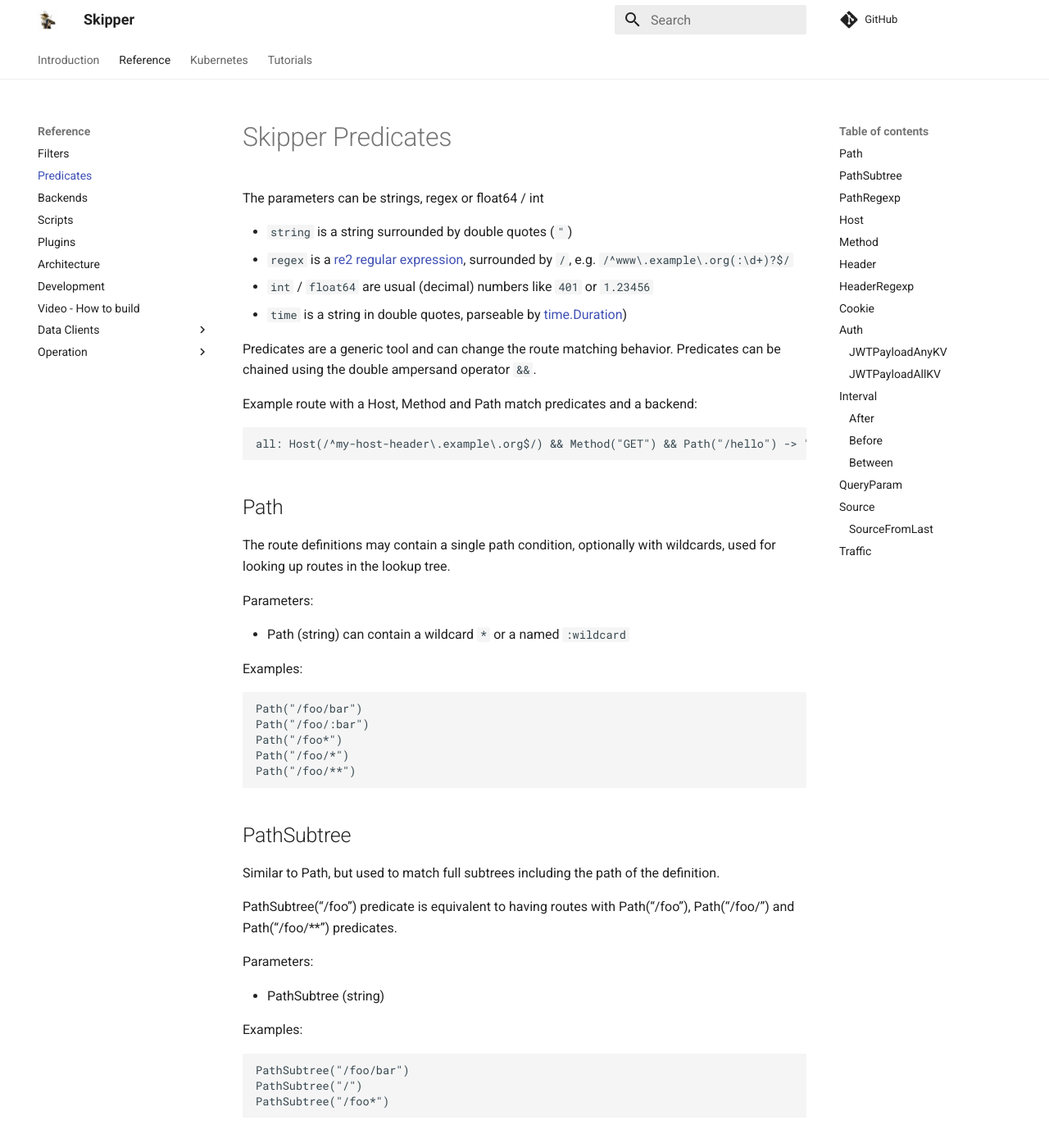
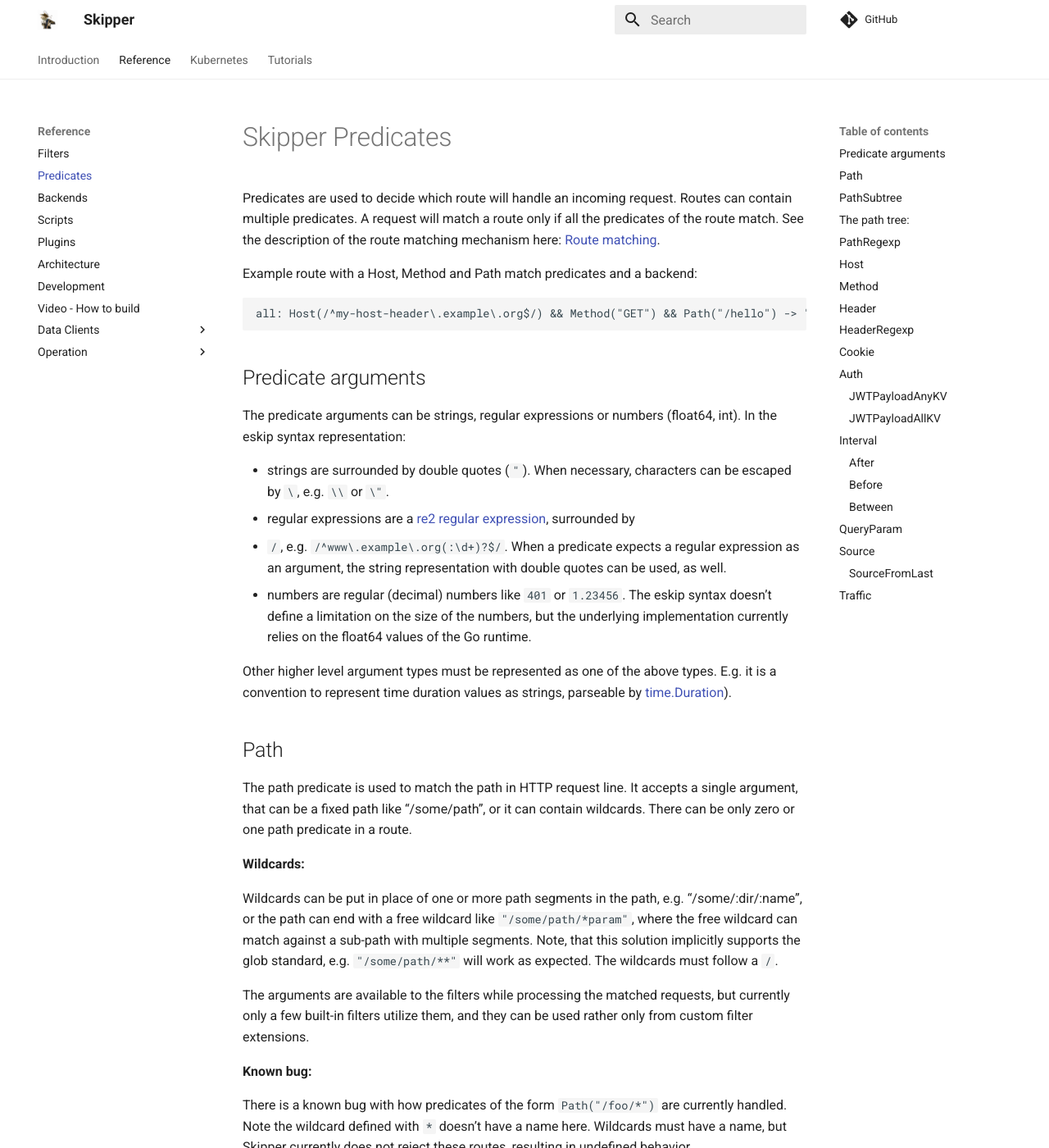
Before and after one commit to zalando/skipper, an MkDocs documentation site: the page built from docs/reference/predicates.md, in a window 1280 px wide and 1400 px high. Shown: the whole window at 82% size. Built offline with MkDocs 1.6.1 and Material for MkDocs 9.7.7, drawn with Linux system fonts in a browser that asks for light colours; comment, search, counter and statistics services are not loaded; some of the changed text lies outside the part shown.

Commit message:
Docs/path predicates details (#1110)
* add more details to the documentation of the path predicates

Signed-off-by: Arpad Ryszka <arpad.ryszka@gmail.com>

* escaping Markdown characters

Signed-off-by: Arpad Ryszka <arpad.ryszka@gmail.com>

* fix the relative paths in the docs

Signed-off-by: Arpad Ryszka <arpad.ryszka@gmail.com>

````diff
--- a/docs/reference/predicates.md
+++ b/docs/reference/predicates.md
@@ -1,14 +1,8 @@
 # Skipper Predicates
 
-The parameters can be strings, regex or float64 / int
-
-* `string` is a string surrounded by double quotes (`"`)
-* `regex` is a [re2 regular expression](https://github.com/google/re2/wiki/Syntax), surrounded by `/`, e.g. `/^www\.example\.org(:\d+)?$/`
-* `int` / `float64` are usual (decimal) numbers like `401` or `1.23456`
-* `time` is a string in double quotes, parseable by [time.Duration](https://godoc.org/time#ParseDuration))
-
-Predicates are a generic tool and can change the route matching behavior.
-Predicates can be chained using the double ampersand operator `&&`.
+Predicates are used to decide which route will handle an incoming request. Routes can contain multiple
+predicates. A request will match a route only if all the predicates of the route match. See the description of
+the route matching mechanism here: [Route matching](../tutorials/basics.md#route-matching).
 
 Example route with a Host, Method and Path match predicates and a backend:
 
@@ -16,44 +10,80 @@
 all: Host(/^my-host-header\.example\.org$/) && Method("GET") && Path("/hello") -> "http://127.0.0.1:1234/";
 ```
 
+## Predicate arguments
+
+The predicate arguments can be strings, regular expressions or numbers (float64, int). In the eskip syntax
+representation:
+
+* strings are surrounded by double quotes (`"`). When necessary, characters can be escaped by `\`, e.g. `\\` or `\"`.
+* regular expressions are a [re2 regular expression](https://github.com/google/re2/wiki/Syntax), surrounded by
+* `/`, e.g. `/^www\.example\.org(:\d+)?$/`. When a predicate expects a regular expression as an argument, the string representation with double quotes can be used, as well.
+* numbers are regular (decimal) numbers like `401` or `1.23456`. The eskip syntax doesn't define a limitation on the size of the numbers, but the underlying implementation currently relies on the float64 values of the Go runtime.
+
+Other higher level argument types must be represented as one of the above types. E.g. it is a convention to
+represent time duration values as strings, parseable by [time.Duration](https://godoc.org/time#ParseDuration)).
+
 ## Path
 
-The route definitions may contain a single path condition, optionally
-with wildcards, used for looking up routes in the lookup tree.
+The path predicate is used to match the path in HTTP request line. It accepts a single argument, that can be a
+fixed path like "/some/path", or it can contain wildcards. There can be only zero or one path predicate in a
+route.
 
-Parameters:
+**Wildcards:**
 
-* Path (string) can contain a wildcard `*` or a named `:wildcard`
+Wildcards can be put in place of one or more path segments in the path, e.g. "/some/:dir/:name", or the path can
+end with a free wildcard like `"/some/path/*param"`, where the free wildcard can match against a sub-path with
+multiple segments. Note, that this solution implicitly supports the glob standard, e.g. `"/some/path/**"` will
+work as expected. The wildcards must follow a `/`.
 
-Examples:
+The arguments are available to the filters while processing the matched requests, but
+currently only a few built-in filters utilize them, and they can be used rather only from custom filter
+extensions.
+
+**Known bug:**
+
+There is a known bug with how predicates of the form `Path("/foo/*")` are currently handled. Note the wildcard
+defined with `*` doesn't have a name here. Wildcards must have a name, but Skipper currently does not reject
+these routes, resulting in undefined behavior.
+
+**Trailing slash:**
+
+By default, `Path("/foo")` and `Path("/foo/")` are not equivalent. Ignoring the trailing slash can be toggled
+with the `-ignore-trailing-slash` command line flag.
+
+**Examples:**
 
 ```
-Path("/foo/bar")
-Path("/foo/:bar")
-Path("/foo*")
-Path("/foo/*")
-Path("/foo/**")
+Path("/foo/bar")     //   /foo/bar
+Path("/foo/bar/")    //   /foo/bar/, unless started with -ignore-trailing-slash
+Path("/foo/:id")     //   /foo/_anything
+Path("/foo/:id/baz") //   /foo/_anything/baz
+Path("/foo/*rest")   //   /foo/bar/baz
+Path("/foo/**")      //   /foo/bar/baz
 ```
 
 ## PathSubtree
 
-Similar to Path, but used to match full subtrees including the path of
-the definition.
+The path subtree predicate behaves similar to the path predicate, but it matches the exact path in the
+definition and any sub path below it. The subpath is automatically provided among the path parameters with the
+name `*`. If a free wildcard is appended to the definition, e.g. `PathSubtree("/some/path/*rest")`, the free
+wildcard name is used instead of `*`. The simple wildcards behave similar to the Path predicate. The main
+difference between `PathSubtree("/foo")` and `Path("/foo/**")` is that the PathSubtree predicate always ignores
+the trailing slashes.
 
-PathSubtree("/foo") predicate is equivalent to having routes with
-Path("/foo"), Path("/foo/") and Path("/foo/**") predicates.
-
-Parameters:
-
-* PathSubtree (string)
-
-Examples:
+**Examples:**
 
 ```
 PathSubtree("/foo/bar")
 PathSubtree("/")
-PathSubtree("/foo*")
+PathSubtree("/foo/*rest")
 ```
+
+## The path tree:
+
+There is an important difference between the evaluation of the Path or PathSubtree predicates, and the
+evaluation of all the other predicates (PathRegexp belonging to the second group). Find an explanation in the
+[Route matching](../tutorials/basics.md/#route-matching) section explanation section.
 
 ## PathRegexp
 
@@ -65,7 +95,16 @@
 
 * PathRegexp (regex)
 
-Examples:
+A route can contain more than one PathRegexp predicates. It can be also used in combination with the Path
+predicate.
+
+```
+Path("/colors/:name/rgb-value") && PathRegexp("^/colors/(red|green|blue|cyan|magenta|pink|yellow)/")
+-> returnRGB()
+-> <shunt>
+```
+
+Further examples:
 
 ```
 PathRegexp("^/foo/bar")
````
Also changed, not shown: docs/tutorials/basics.md (+2 -0 lines).
